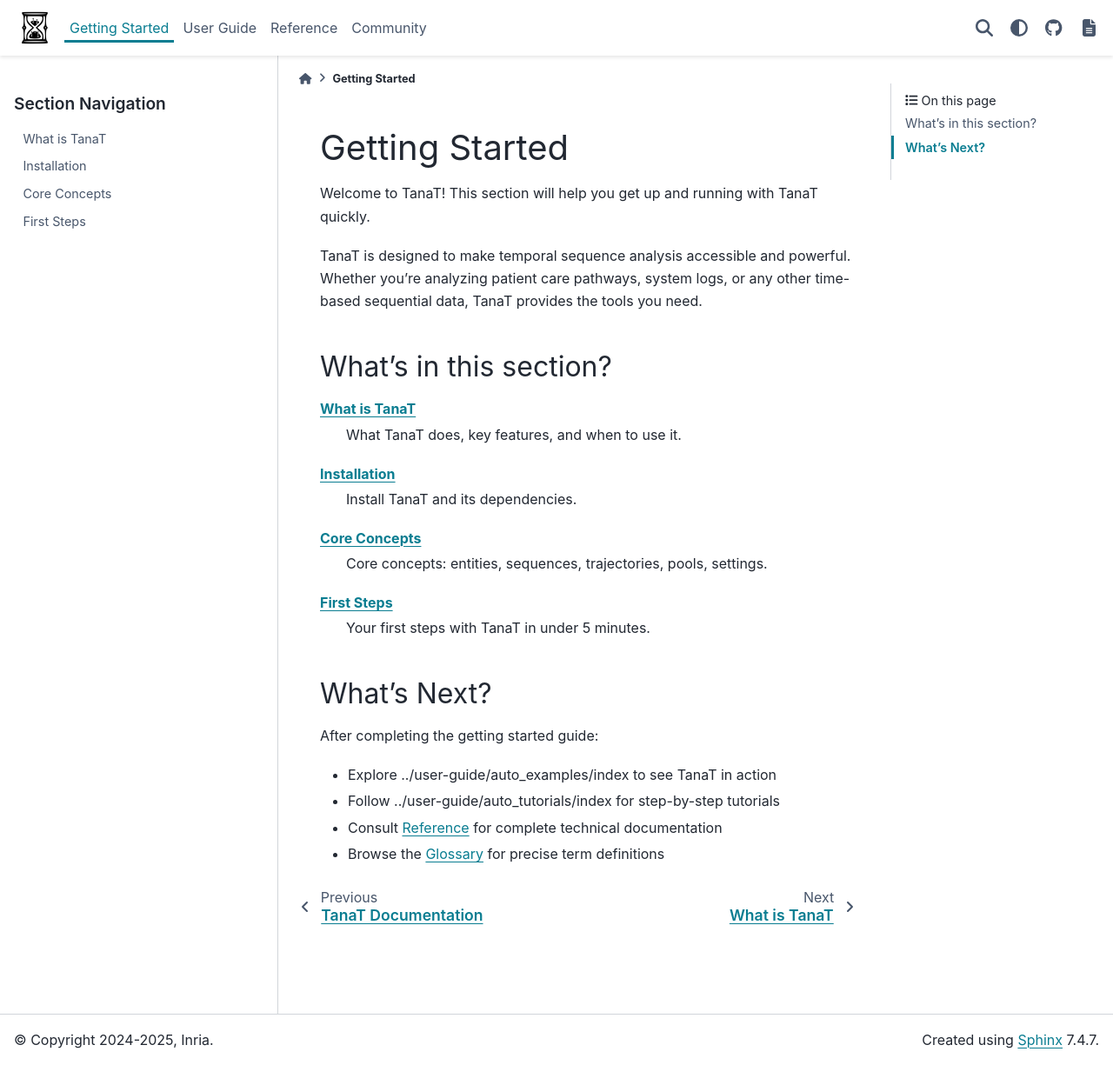
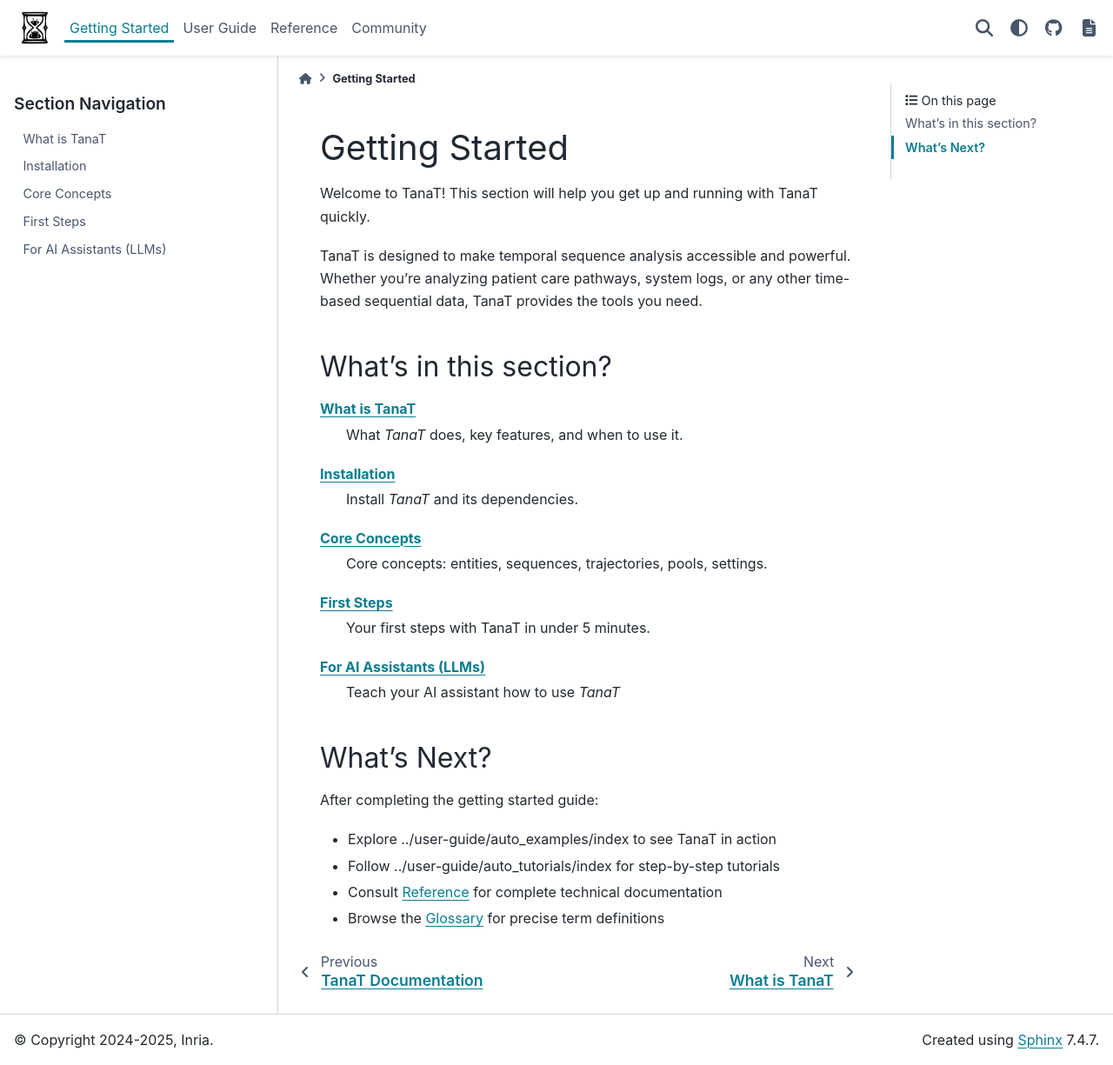
Before and after one commit to TanaT-Lab/TanaT, a Sphinx documentation site: the page built from doc/source/getting-started/index.rst, in a window 1280 px wide and 1225 px high. Shown: the whole window at 87% size. Built offline with Sphinx 7.4.7 and the PyData theme 0.15.4, drawn with Linux system fonts in a browser that asks for light colours; pages that are not in the unit, such as notebooks, are missing from menus.

Commit message:
modify location of LLMs section

```diff
--- a/doc/source/getting-started/index.rst
+++ b/doc/source/getting-started/index.rst
@@ -14,21 +14,25 @@
    installation
    concepts
    first-steps
+   LLMs
 
 What's in this section?
 -----------------------
 
 :doc:`what-is-tanat`
-   What TanaT does, key features, and when to use it.
+   What *TanaT* does, key features, and when to use it.
 
 :doc:`installation`
-   Install TanaT and its dependencies.
+   Install *TanaT* and its dependencies.
 
 :doc:`concepts`
    Core concepts: entities, sequences, trajectories, pools, settings.
 
 :doc:`first-steps`
    Your first steps with TanaT in under 5 minutes.
+
+:doc:`LLMs`
+   Teach your AI assistant how to use *TanaT*
 
 What's Next?
 ------------
```
Also changed, not shown: doc/source/getting-started/LLMs.rst (added, +17 -0 lines), doc/source/index.rst (+0 -12 lines).
